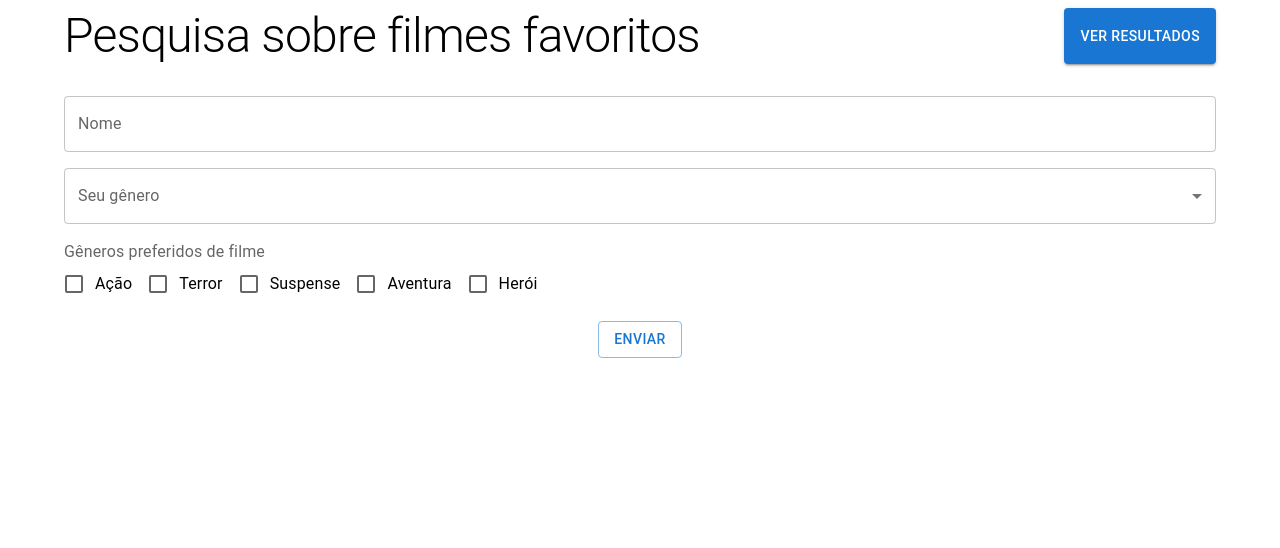
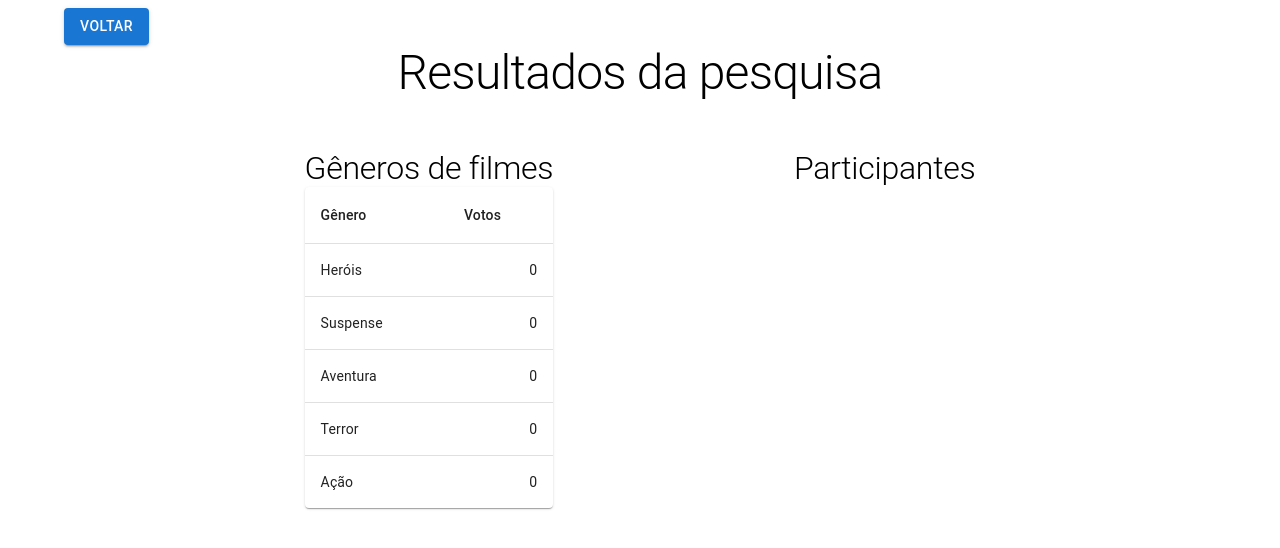
Before and after one commit to alekgomes/react-redux-toolkit, a React (Vite) app: page /details in a window 1280 px wide. Shown: the top 548 px of the page. Built offline with nearby package versions, Linux system fonts and the light colour scheme.

Commit message:
feat: add Details page

```diff
--- a/package.json
+++ b/package.json
@@ -12,11 +12,13 @@
   "dependencies": {
     "@emotion/react": "^11.11.1",
     "@emotion/styled": "^11.11.0",
+    "@mui/icons-material": "^5.14.18",
     "@mui/material": "^5.14.18",
     "@reduxjs/toolkit": "^2.0.0-rc.0",
     "react": "^18.2.0",
     "react-dom": "^18.2.0",
-    "react-redux": "^8.1.3"
+    "react-redux": "^8.1.3",
+    "react-router-dom": "^6.19.0"
   },
   "devDependencies": {
     "@types/react": "^18.2.37",
--- a/src/App.jsx
+++ b/src/App.jsx
@@ -1,18 +1,14 @@
-import { useDispatch, useSelector } from "react-redux";
-import { addUser } from "./features/usersSlice";
 import Home from "./pages/Home";
+import Details from "./pages/Details";
+import { Route, Routes } from "react-router-dom";
 
 function App() {
-  const users = useSelector((state) => state.users);
-  const dispatch = useDispatch();
-
-  const handleClick = () => {
-    dispatch(addUser({ name: "new movie", genre: "terror", duration: 120 }));
-  };
-
   return (
     <>
-      <Home />
+      <Routes>
+        <Route path="/" element={<Home />} />
+        <Route path="/:details" element={<Details />} />
+      </Routes>
     </>
   );
 }
--- /dev/null
+++ b/src/config.js
@@ -0,0 +1,7 @@
+export const genres = [
+  { value: "action", label: "Ação" },
+  { value: "horror", label: "Terror" },
+  { value: "suspense", label: "Suspense" },
+  { value: "adventure", label: "Aventura" },
+  { value: "hero", label: "Herói" },
+];
--- a/src/main.jsx
+++ b/src/main.jsx
@@ -1,6 +1,8 @@
 import React from "react";
 import ReactDOM from "react-dom/client";
 import App from "./App.jsx";
+import { BrowserRouter } from "react-router-dom";
+
 import { Provider } from "react-redux";
 import { store } from "./app/store";
 import { ThemeProvider, createTheme } from "@mui/material/styles";
@@ -10,15 +12,20 @@ const theme = createTheme({
     h1: {
       fontSize: "3rem",
     },
+    h2: {
+      fontSize: "2rem",
+    },
   },
 });
 
 ReactDOM.createRoot(document.getElementById("root")).render(
   <React.StrictMode>
     <Provider store={store}>
-      <ThemeProvider theme={theme}>
-        <App />
-      </ThemeProvider>
+      <BrowserRouter>
+        <ThemeProvider theme={theme}>
+          <App />
+        </ThemeProvider>
+      </BrowserRouter>
     </Provider>
   </React.StrictMode>,
 );
--- /dev/null
+++ b/src/pages/Details.jsx
@@ -0,0 +1,148 @@
+import Container from "@mui/material/Container";
+import Typography from "@mui/material/Typography";
+import Box from "@mui/material/Box";
+import Table from "@mui/material/Table";
+import TableBody from "@mui/material/TableBody";
+import TableCell from "@mui/material/TableCell";
+import TableContainer from "@mui/material/TableContainer";
+import TableHead from "@mui/material/TableHead";
+import TableRow from "@mui/material/TableRow";
+import Paper from "@mui/material/Paper";
+import Accordion from "@mui/material/Accordion";
+import AccordionSummary from "@mui/material/AccordionSummary";
+import AccordionDetails from "@mui/material/AccordionDetails";
+import Button from "@mui/material/Button";
+import ExpandMoreIcon from "@mui/icons-material/ExpandMore";
+import { Link } from "react-router-dom";
+
+import { useSelector } from "react-redux";
+
+const Details = () => {
+  const users = useSelector((state) => state.users);
+  const flatten = users.map((user) => user.prefered).flat();
+
+  const initialPrefered = {
+    hero: {
+      count: 0,
+      label: "Heróis",
+    },
+    suspense: {
+      count: 0,
+      label: "Suspense",
+    },
+    adventure: {
+      count: 0,
+      label: "Aventura",
+    },
+    horror: {
+      count: 0,
+      label: "Terror",
+    },
+    action: {
+      count: 0,
+      label: "Ação",
+    },
+  };
+
+  const derivePreferedFromUsers = flatten.reduce((acc, curr) => {
+    acc[curr].count += 1;
+
+    return acc;
+  }, initialPrefered);
+
+  return (
+    <Container maxWidth="lg">
+      <Link to="/">
+        <Button variant="contained">Voltar</Button>
+      </Link>
+      <Typography align="center" variant="h1">
+        Resultados da pesquisa
+      </Typography>
+      <Box
+        sx={{
+          display: "flex",
+          justifyContent: "space-evenly",
+          marginTop: "3rem",
+        }}
+      >
+        <Box>
+          <Typography align="left" variant="h2">
+            Gêneros de filmes
+          </Typography>
+          <TableContainer component={Paper}>
+            <Table aria-label="table">
+              <TableHead>
+                <TableRow>
+                  <TableCell align="left">Gênero</TableCell>
+                  <TableCell align="left">Votos</TableCell>
+                </TableRow>
+              </TableHead>
+              <TableBody>
+                {Object.entries(derivePreferedFromUsers).map(
+                  ([key, options]) => (
+                    <TableRow
+                      key={key}
+                      sx={{
+                        "&:last-child td, &:last-child th": { border: 0 },
+                      }}
+                    >
+                      <TableCell component="th" scope="row">
+                        {options.label}
+                      </TableCell>
+                      <TableCell align="right">{options.count}</TableCell>
+                    </TableRow>
+                  ),
+                )}
+              </TableBody>
+            </Table>
+          </TableContainer>
+        </Box>
+        <Box>
+          <Typography align="left" variant="h2">
+            Participantes
+          </Typography>
+
+          {users.map((user, idx) => (
+            <Accordion key={idx}>
+              <AccordionSummary
+                expandIcon={<ExpandMoreIcon />}
+                aria-controls="panel1a-content"
+                id="panel1a-header"
+              >
+                <Typography>{user.name}</Typography>
+              </AccordionSummary>
+              <AccordionDetails>
+                <TableContainer component={Paper}>
+                  <Table aria-label="table">
+                    <TableHead>
+                      <TableRow>
+                        <TableCell align="left">Gênero</TableCell>
+                        <TableCell align="right">Filmes</TableCell>
+                      </TableRow>
+                    </TableHead>
+                    <TableBody>
+                      <TableRow
+                        sx={{
+                          "&:last-child td, &:last-child th": { border: 0 },
+                        }}
+                      >
+                        <TableCell component="th" scope="row">
+                          {user.genre}
+                        </TableCell>
+                        <TableCell align="right">
+                          {user.prefered.join(",")}
+                        </TableCell>
+                      </TableRow>
+                    </TableBody>
+                  </Table>
+                </TableContainer>
+              </AccordionDetails>
+            </Accordion>
+          ))}
+        </Box>
+      </Box>
+    </Container>
+  );
+};
+
+export default Details;
--- a/src/pages/Home.jsx
+++ b/src/pages/Home.jsx
@@ -16,14 +16,8 @@ import {
 import { useState } from "react";
 import { addUser } from "../features/usersSlice";
 import { useDispatch } from "react-redux";
-
-const genres = [
-  { value: "action", label: "Ação" },
-  { value: "horror", label: "Terror" },
-  { value: "suspense", label: "Suspense" },
-  { value: "adventure", label: "Aventura" },
-  { value: "hero", label: "Herói" },
-];
+import { Link } from "react-router-dom";
+import { genres } from "../config";
 
 const emptyUser = {
   name: "",
@@ -70,7 +64,10 @@ const Home = () => {
         <Typography align="center" variant="h1">
           Pesquisa sobre filmes favoritos
         </Typography>
-        <Button variant="contained">Ver resultados</Button>
+
+        <Link to="/details">
+          <Button variant="contained">Ver resultados</Button>
+        </Link>
       </Box>
 
       <form id="user-form">
```
Also changed, not shown: 1 other file (tests, documents, lock files or other folders).
